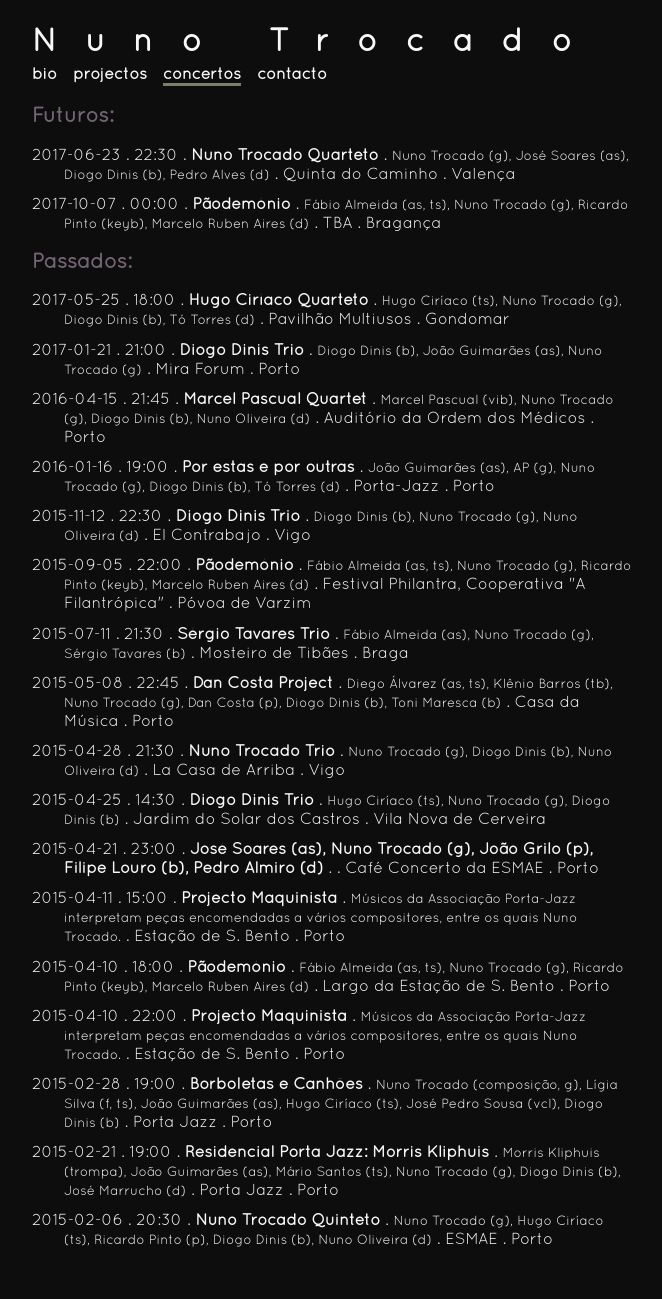
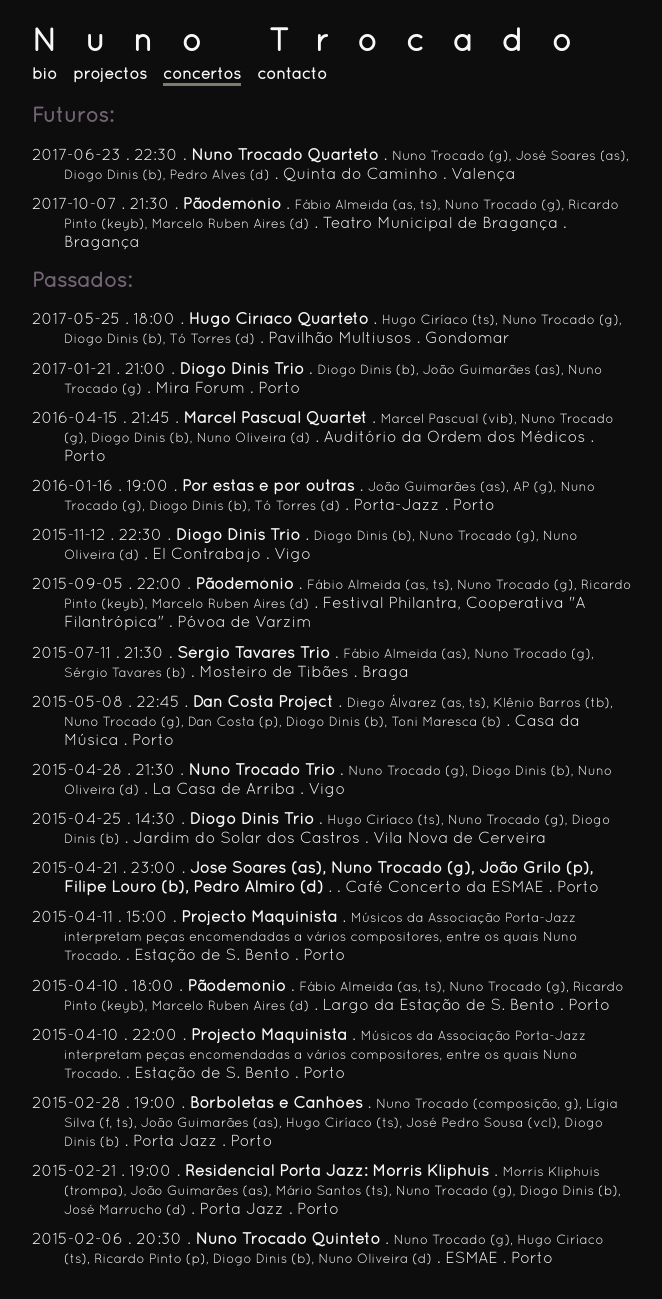
Before and after one commit to ntrocado/ntrocado.github.io, a Jekyll site: the page built from concertos.html, in a window 1280 px wide. Shown: the whole page, without its empty margins (308-970 px from the left). Built offline with Jekyll 4.4.1, drawn with Linux system fonts in a browser that asks for light colours.

Commit message:
Update concertos.yml

```diff
--- a/_data/concertos.yml
+++ b/_data/concertos.yml
@@ -109,8 +109,8 @@
   cidade: Valença
   membros: Nuno Trocado (g), José Soares (as), Diogo Dinis (b), Pedro Alves (d)
 
-- datahora: 2017-10-07 00:00:00 +0000
+- datahora: 2017-10-07 21:30:00 +0000
   projecto: Pãodemónio
-  local: TBA
+  local: Teatro Municipal de Bragança
   cidade: Bragança
   membros: Fábio Almeida (as, ts), Nuno Trocado (g), Ricardo Pinto (keyb), Marcelo Ruben Aires (d)
```
